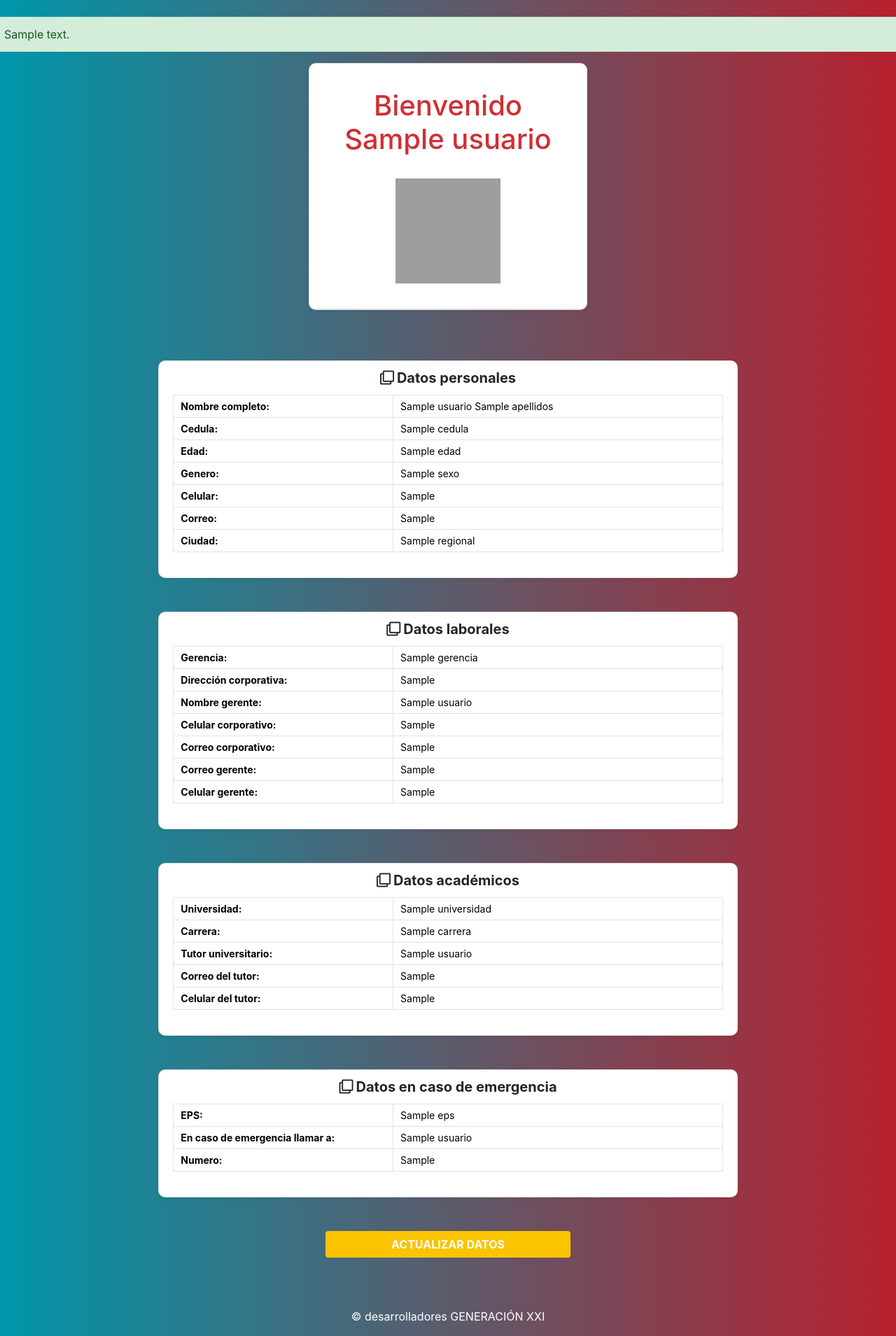
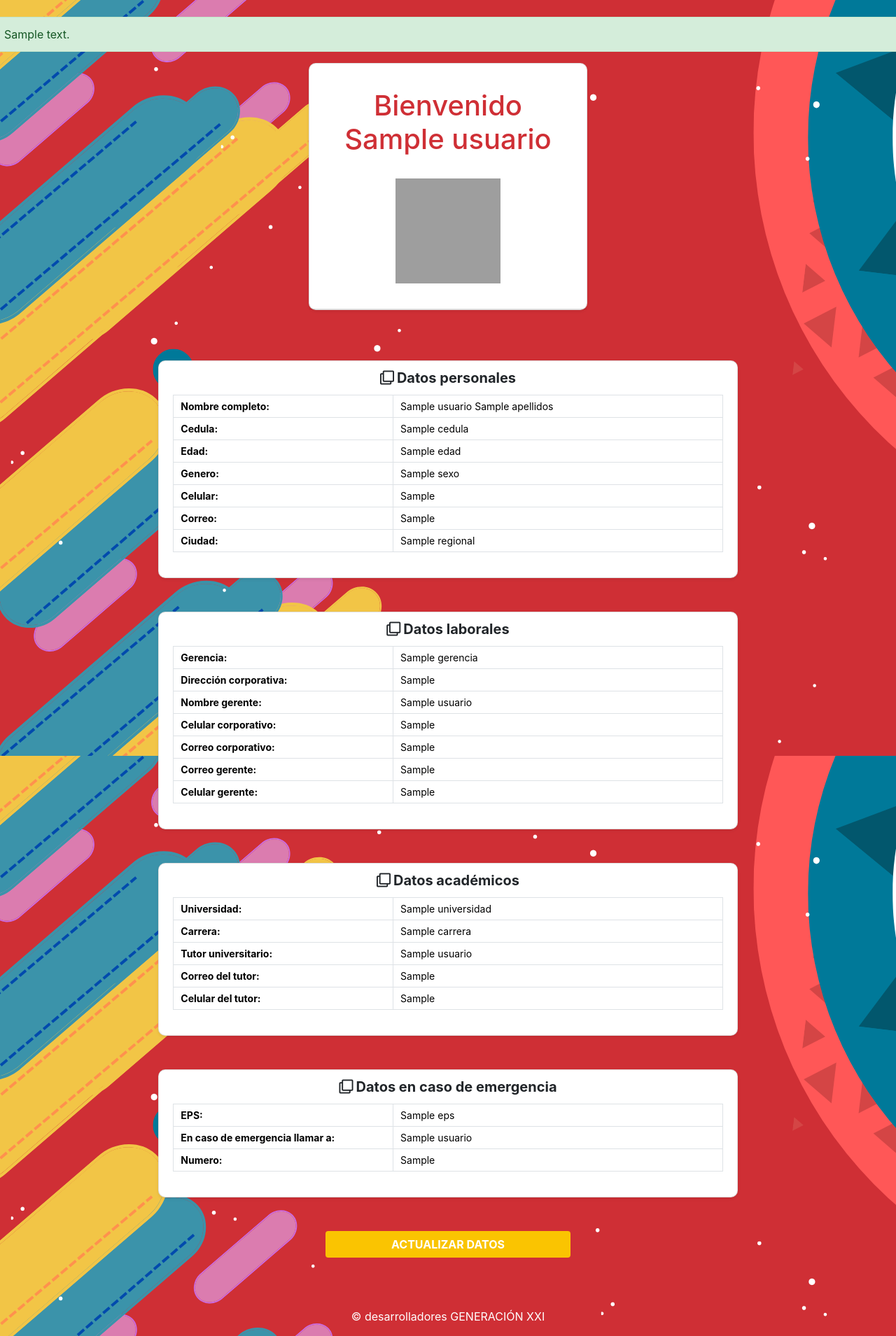
Before and after one commit to YesidSanabria/Proyecto-Generacion-XXI, a Flask app: template app/templates/view_personal_data.html in a window 1280 px wide. Shown: the whole page at 70% size. Run offline with Flask 2, Linux system fonts and the light colour scheme; the template is opened without the code that fills it: most values are stand-ins (such as "Sample title", 1, 10 or a date in 2020); some libraries are stand-ins or nearby versions; grey boxes are pictures that could not be loaded.

Commit message:
CambiosFondo

```diff
--- a/app/static/css/personalData.css
+++ b/app/static/css/personalData.css
@@ -1,7 +1,6 @@
 body {
     background: #67B26F;  /* fallback for old browsers */
-    background: -webkit-linear-gradient(to right, #0096A9, #B7202E);  /* Chrome 10-25, Safari 5.1-6 */
-    background: linear-gradient(to right, #0096A9, #B7202E); /* W3C, IE 10+/ Edge, Firefox 16+, Chrome 26+, Opera 12+, Safari 7+ */
+    background-image: url("../img/fondoregistro.png");
     padding: 0;
     margin: 0;
     font-family: 'Lato', sans-serif;
```
